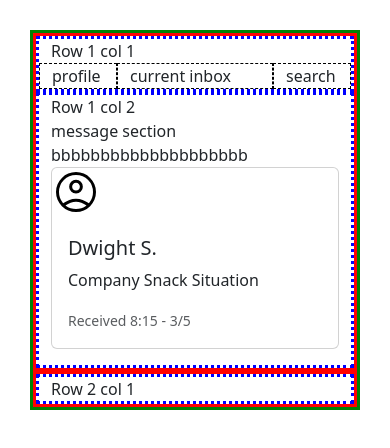
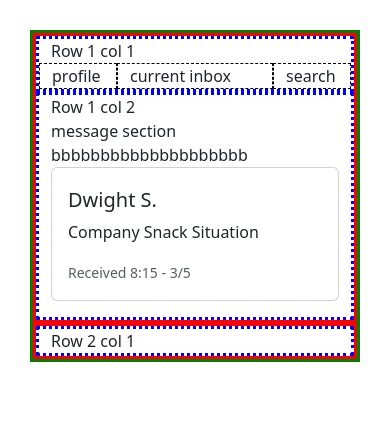
Before and after one commit to Dawie0/Dawid_Fourie_Bootstrap_Grid_Project, a plain HTML site: page index.html in a window 390 px wide. Drawn offline with nearby package versions, Linux system fonts and the light colour scheme.

Commit message:
third commit

```diff
--- a/index.html
+++ b/index.html
@@ -46,7 +46,7 @@
                             <div class="card mb-3" >
                                 <div class="row g-1 align-items-center">
                                   <div class="col-sm-2 col-md-3 align-self-center">
-                                    <img src="user.svg" class="img-fluid center-block offset-md-4" alt="user image">
+                                    <img src="user.svg" class="img-fluid center-block offset-md-4 d-none d-sm-block" alt="user image">
                                   </div>
                                   <div class="col-sm-5 col-md-8">
                                     <div class="card-body">
```
